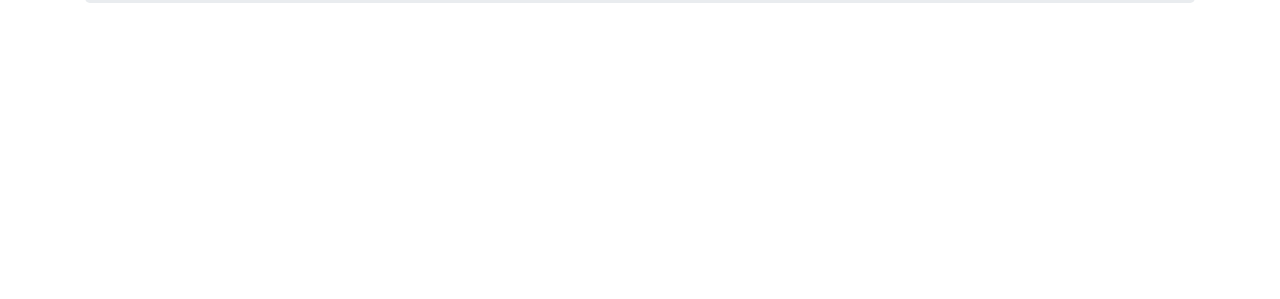
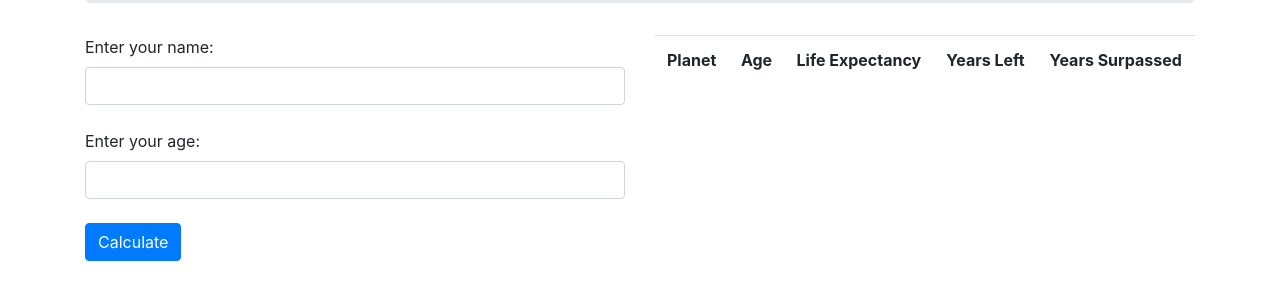
Before and after one commit to mlstroud/super-galactic, a website built with webpack: page src/index.html in a window 1280 px wide. Shown: the part 181-480 px from the top of the page. Built offline with nearby package versions, Linux system fonts and the light colour scheme.

Commit message:
add form for name and age collection

```diff
--- a/src/index.html
+++ b/src/index.html
@@ -8,6 +8,31 @@
       <div class="jumbotron">
         <h1>Super Galactic Age Calculator</h1>
       </div>
+
+      <div class="content">
+        <div class="row">
+          <div class="col-md-6" id="content-form">
+            <form id="form-age">
+              <label for="name">Enter your name:</label>
+              <input type="text" id="name" class="form-control"><br>
+              <label for="age">Enter your age: </label>
+              <input type="number" id="age" class="form-control"><br>
+              <button type="submit" class="btn btn-primary">Calculate</button>
+            </form>
+          </div>
+          <div class="col-md-6" id="content-results">
+            <table class="table">
+              <tr>
+                <th>Planet</th>
+                <th>Age</th>
+                <th>Life Expectancy</th>
+                <th>Years Left</th>
+                <th>Years Surpassed</th>
+              </tr>
+            </table>
+          </div>
+        </div>
+      </div>
     </div>
   </boby>
 </html>
```
